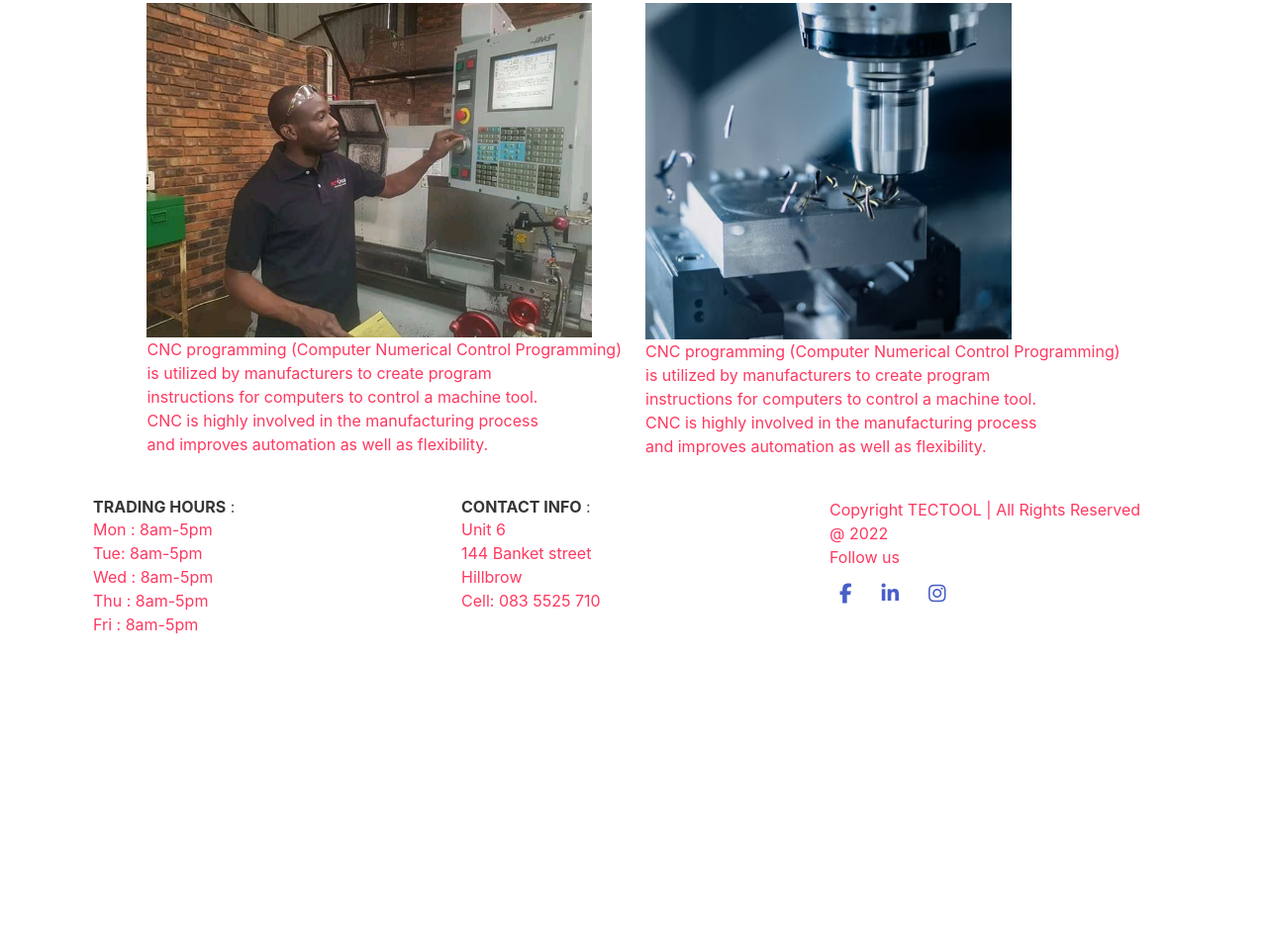
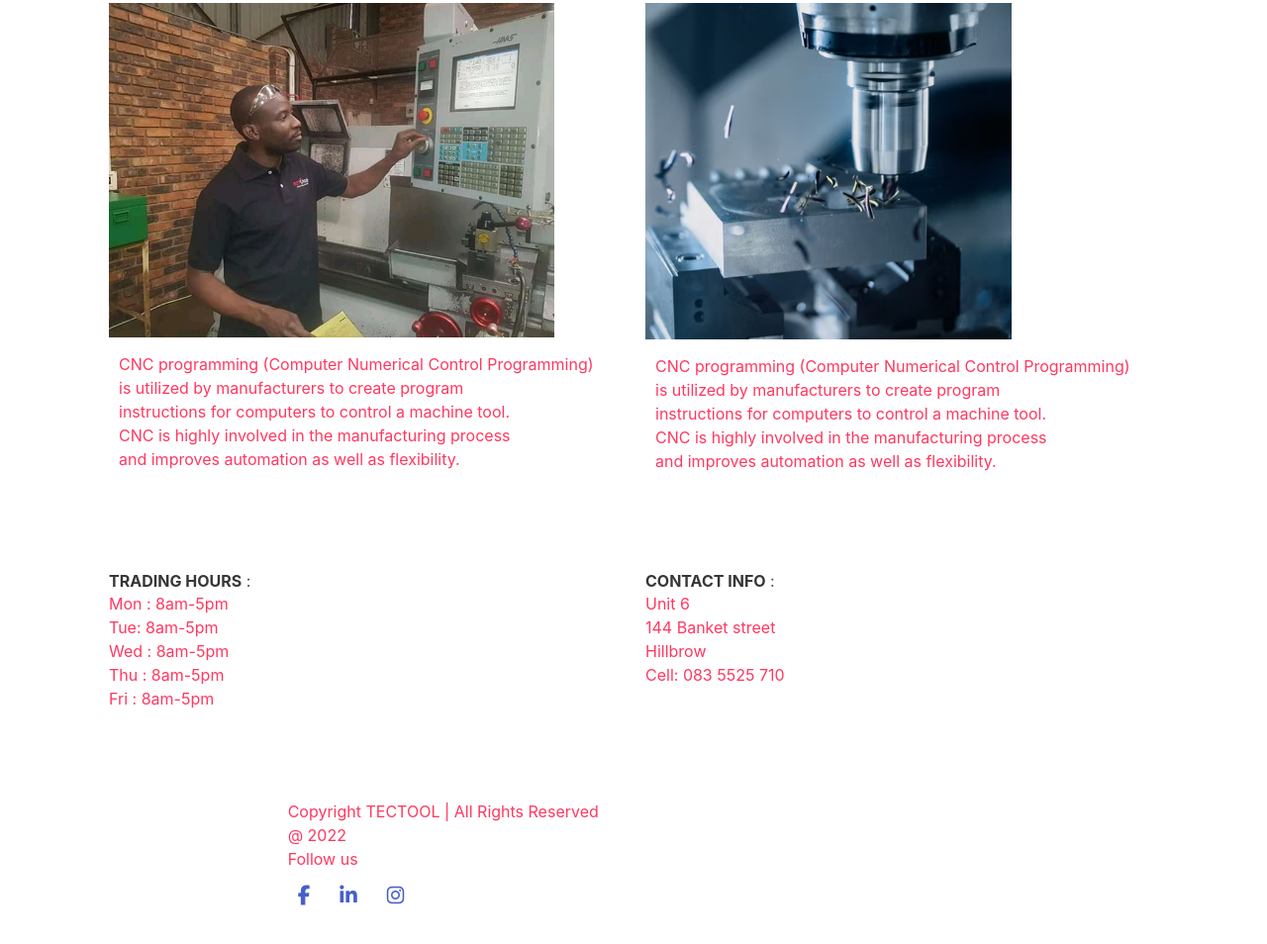
Before and after one commit to Mguniephraim/MY_FIRST_PROJECT, a plain HTML site: page index.html in a window 1280 px wide. Shown: the part 333-1287 px from the top of the page at 99% size. Before the commit the page ends 976 px from the top, so only its background shows below. Drawn offline with nearby package versions, Linux system fonts and the light colour scheme.

Commit message:
first commit

```diff
--- a/index.html
+++ b/index.html
@@ -16,7 +16,7 @@
 </head>
 
 <body>
-    <div class="container-sm">
+    <div class="container-sm grey">
 
         <section class="hero is-danger">
             <div class="hero-body">
@@ -76,7 +76,7 @@
             </div>
         </nav>
 
-        <section class="continer-fluid">
+        <section class="continer-fluid white">
             <div class="row">
                 <div class="col-lg-6">
 
@@ -84,14 +84,14 @@
 
 
 
-                    <p id="eeh ">
+                    <p class="paragraph">
                         CNC programming (Computer Numerical Control Programming)<br> is utilized by manufacturers to create program <br>instructions for computers to control a machine tool.<br> CNC is highly involved in the manufacturing process<br> and
                         improves automation as well as flexibility.
                     </p>
                 </div>
                 <div class="col-lg-6">
                     <img class="img-fluid" src="images/photo-1638442398386-803b39c6e5a0.avif" alt="Ephraim" width=370px " height="200px ">
-                    <p id="eeh ">
+                    <p class="paragraph ">
                         CNC programming (Computer Numerical Control Programming)<br> is utilized by manufacturers to create program <br>instructions for computers to control a machine tool.<br> CNC is highly involved in the manufacturing process<br> and improves
                         automation as well as flexibility.
                     </p>
@@ -100,22 +100,30 @@
             </section>
 
 
-            <section class="container-fluid ">
-                <div class="row ">
-                <div class="col-4 ">
+            <section class="container-fluid black ">
+                <div class="row align-content-center ">
+                <div class="col-6 ">
                     <h3><strong>TRADING HOURS</strong> :</h3>
                     <p>
                         Mon : 8am-5pm<br> Tue: 8am-5pm<br> Wed : 8am-5pm<br> Thu : 8am-5pm<br> Fri : 8am-5pm<br>
                     </p>
                 </div>
-            <div class="col-4 ">
+            <div class="col-6 ">
                     <h3><strong>CONTACT INFO</strong> :</h3>
                     <p>
                         Unit 6 <br> 144 Banket street <br> Hillbrow <br>Cell: 083 5525 710<br>
                     </p>
         </div>
+</div>
+</section>
 
-        <div class="col-4 ">
+
+
+        <section class="container-fluid green ">
+            <div class="row ">
+                <div class="col-2 "></div>
+                <div class="col-8 ">
+
                     <p>
                         Copyright TECTOOL | All Rights Reserved<br>@ 2022<br>Follow us<br>
                     </p>
@@ -134,11 +142,15 @@
                             </li>
 
                         </ul>
+                        <div class="col-2 "></div>
+
+
                 </div>
+
+
+
       </div>
        </section>
-
-
 
 </div>
 
--- a/style.css
+++ b/style.css
@@ -38,10 +38,6 @@
     margin-top: 50px;
 }
 
-    .footer div {
-        width: 100%;
-    }
-
 .fa-facebook {
     margin-right: 10px;
 }
@@ -79,18 +75,27 @@
     font-size: 16px;
 }
 
-    #eeh {
-        color: black;
+.paragraph {
     padding: 10px;
-        font-weight: 700px;
+    margin-top: 5px;
 }
 
-    .continer-fluid {
-        display: flex;
-        flex-direction: row;
-        justify-content: space-evenly;
+.green {
     padding: 20px;
-        margin: 20px;
+    margin-top: 50px;
+}
+
+.black {
+    padding: 20px;
+    margin-top: 50px;
+}
+
+.white {
+    padding: 20px;
+}
+
+.grey {
+    padding: 20px;
 }
 
 @media (max-width: 30em) {
```
Lines whose indentation alone changed are shown as unchanged.
